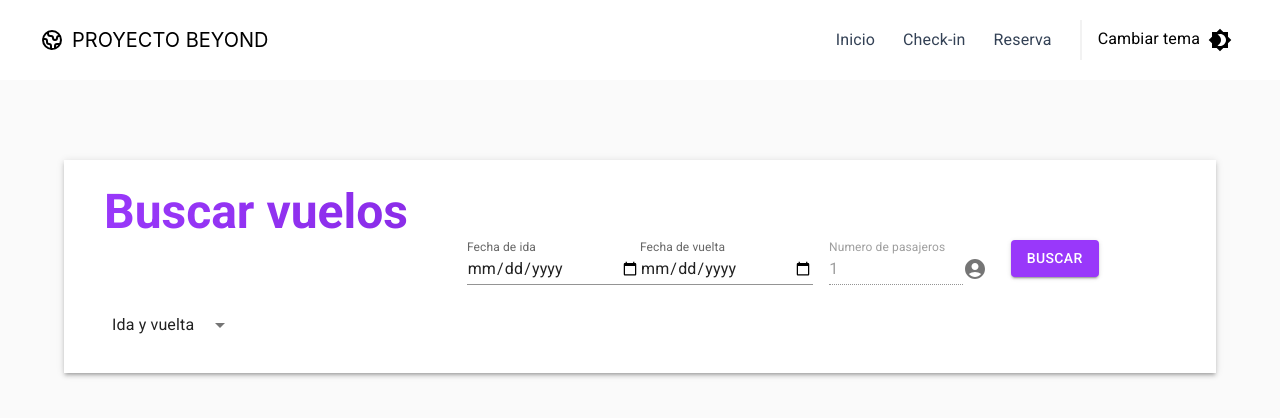
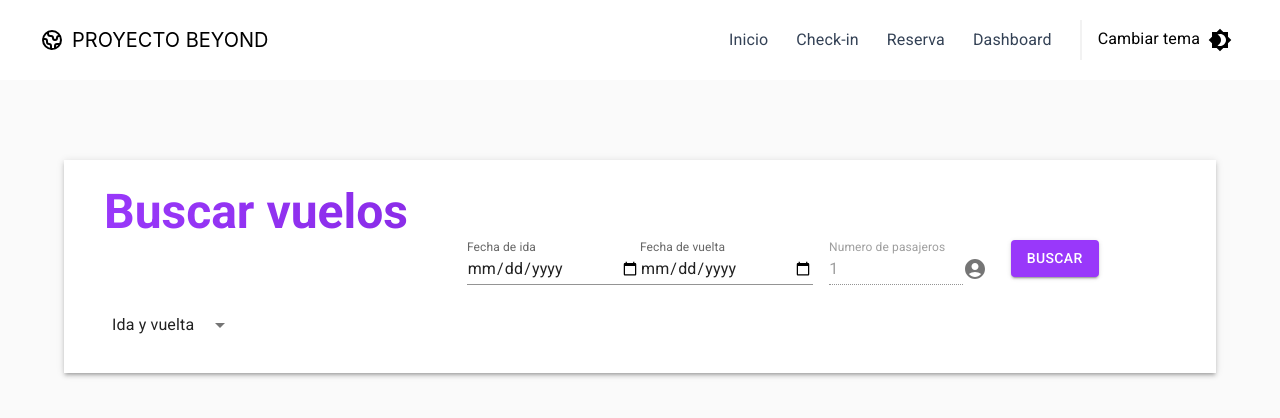
Before and after one commit to javiluli/tfg-aeropuerto-frontend, a React (Vite) app: page / in a window 1280 px wide. Shown: the top 418 px of the page. Built offline with nearby package versions, Linux system fonts and the light colour scheme; no server answers.

Commit message:
feat: se agregan nuevos elementos al menu

```diff
--- a/src/components/Header/index.jsx
+++ b/src/components/Header/index.jsx
@@ -29,6 +29,10 @@ const Navegation = () => {
 		{
 			link: '/reserva',
 			title: 'Reserva',
+		},
+		{
+			link: '/dashboard',
+			title: 'Dashboard',
 		},
 		// {
 		// 	link: '/tarjeta-embarque',
```
